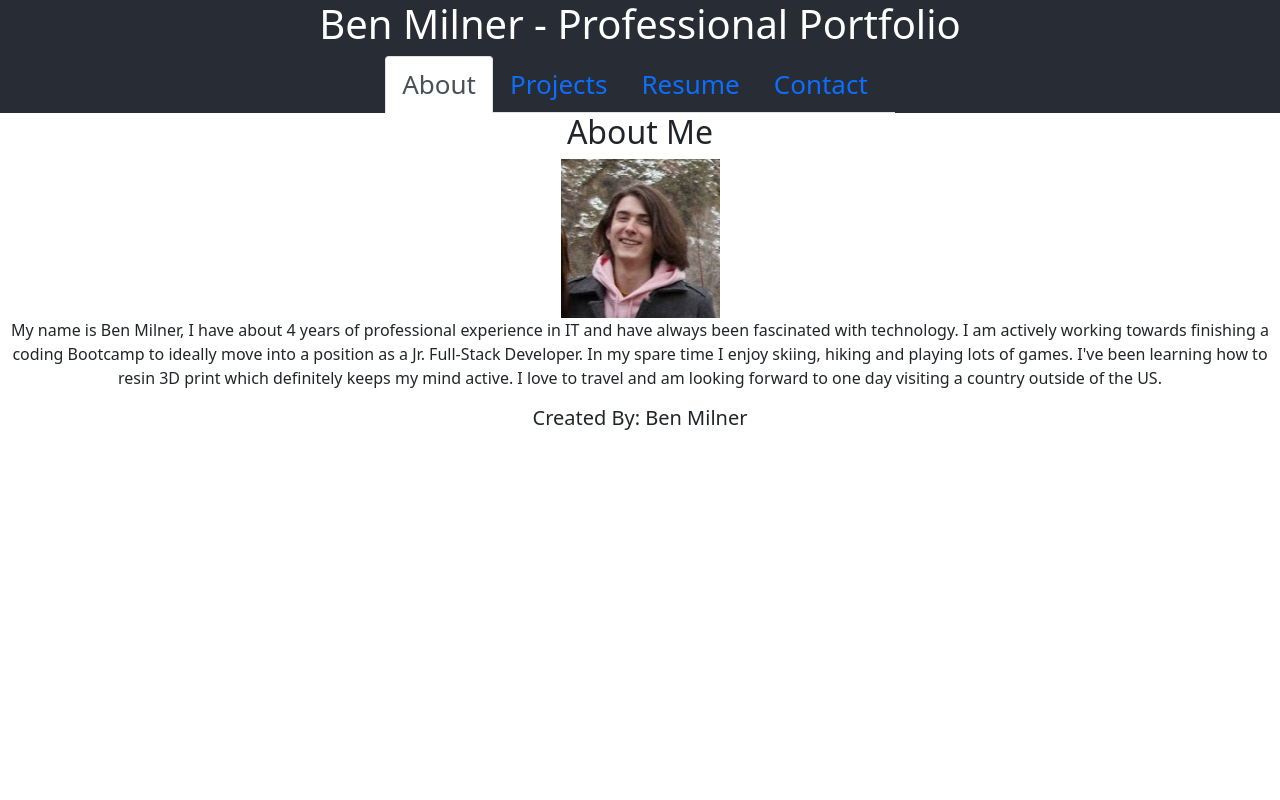
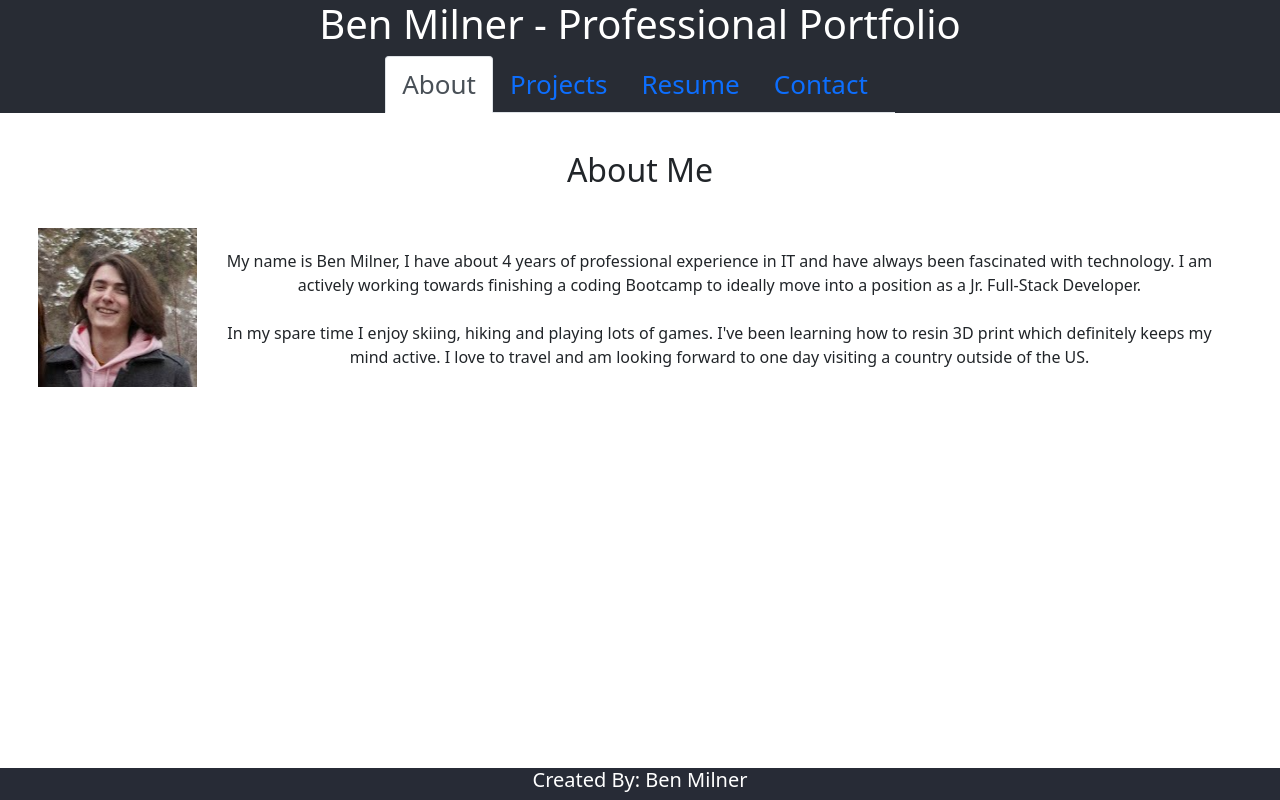
Before and after one commit to Bmilner88/react-portfolio, a React (Create React App) app: page / in a window 1280 px wide. Built offline with nearby package versions, Linux system fonts and the light colour scheme.

Commit message:
added about styles

```diff
--- a/src/App.css
+++ b/src/App.css
@@ -23,6 +23,42 @@
   color: #272B36;
 }
 
+.nav-link {
+  color:#fff;
+}
+
 .listEl {
   text-decoration: none;
+  list-style: none;
 }
+
+footer {
+  position:fixed;
+  bottom: 0;
+  width: 100%;
+  background-color: #272B36;
+  color: #fff;
+}
+
+.aboutHeader {
+  margin: 3%;
+}
+
+.resume {
+  margin-top: 3%;
+}
+
+.proficiencies {
+  margin-top: 3%;
+  list-style: none;
+}
+
+.aboutPage {
+  display: flex;
+  margin: 3%;
+}
+
+#aboutP {
+  margin: 2%;
+  justify-content: space-evenly;
+}
--- a/src/components/pages/About.js
+++ b/src/components/pages/About.js
@@ -3,18 +3,19 @@ import React from 'react';
 export default function About() {
     return(
         <div>
-            <div id='aboutTitle'>
+            <div className='aboutHeader'>
                 <h2>About Me</h2>
             </div>
-            <div  className='page'>
+            <div  className='aboutPage'>
                 <div id='imgContainer'>
-                    <img id='img' src={require(`../../images/ben-milner.png`)} alt='' />
+                    <img id='img' src={require(`../../images/ben-milner.png`)} alt='Ben Milner' />
                 </div>
                 <div>
                     <p id='aboutP'>
                         My name is Ben Milner, I have about 4 years of professional experience in IT and have always been fascinated with technology.
                         I am actively working towards finishing a coding Bootcamp to ideally move into a position as a Jr. Full-Stack Developer.
-
+                        <br/>
+                        <br/>
                         In my spare time I enjoy skiing, hiking and playing lots of games. I've been learning how to resin 3D print which definitely keeps my mind active.
                         I love to travel and am looking forward to one day visiting a country outside of the US.
                     </p>
--- a/src/components/pages/Contact.js
+++ b/src/components/pages/Contact.js
@@ -37,7 +37,8 @@ export default function Contact(){
         <section className='page'>
             <h2 data-testid='h1tag'>Contact Me</h2>
             <form id='contact-form' onSubmit={handleSubmit}>
-                <div id='contactContainer'>
+                <div className='card m-3'>
+                    <div className='card-body'>
                         <div className='input'>
                             <label htmlFor='name'>Name:</label>
                             <input type='text' name='name' defaultValue={name} onBlur={handleChange} />
@@ -50,7 +51,6 @@ export default function Contact(){
                             <label htmlFor='name'>Name:</label>
                             <textarea name='message' rows='3' defaultValue={message} onBlur={handleChange} />
                         </div>
-
                         {errorMessage && (
                             <div id='error'>
                                 <p className='error-text'>{errorMessage}</p>
@@ -58,6 +58,7 @@ export default function Contact(){
                         )}
 
                         <button id='submit' data-testid='button' type='submit'>Submit</button>
+                    </div>
                 </div>
 
                 <ul id='contactList'>
--- a/src/components/pages/Resume.js
+++ b/src/components/pages/Resume.js
@@ -4,15 +4,13 @@ import pdf from '../../pdf/resume.pdf';
 export default function Resume() {
     return(
         <div className='page'>
-            <h2>Resume</h2>
+            <h2 className='resume'>Resume</h2>
             <div id='resumeContainer'>
                 <a id='resume' href={pdf} target='_blank' rel='noreferrer'>
                     <h5>Download PDF</h5>
                 </a>
             </div>
-
-            <div id='proficienciesContainer'>
-                <ul>
+                <ul className='proficiencies'>
                     <h3>Proficiencies:</h3>
                     <li><h5>HTML</h5></li>
                     <li><h5>CSS</h5></li>
@@ -25,12 +23,10 @@ export default function Resume() {
                     <li><h5>OOP</h5></li>
                     <li><h5>REST</h5></li>
                     <li><h5>APIs</h5></li>
-                    <li><h5>GraphQL</h5></li>
                     <li><h5>MongoDB</h5></li>
                     <li><h5>jQuery</h5></li>
                     <li><h5>Bootstrap</h5></li>
                 </ul>
-            </div>
         </div>
     );
 };
```
Lines whose indentation alone changed are shown as unchanged.
